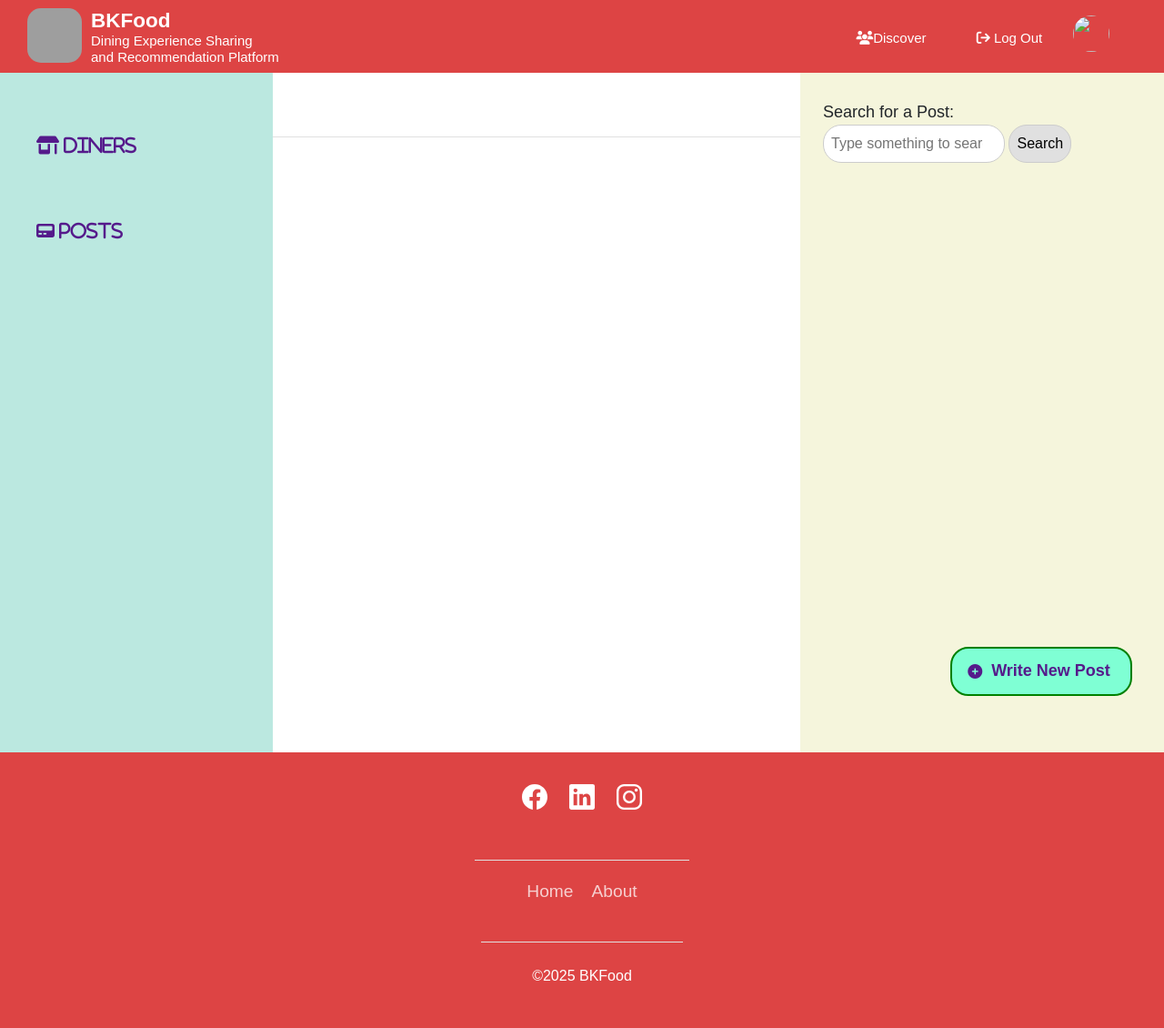
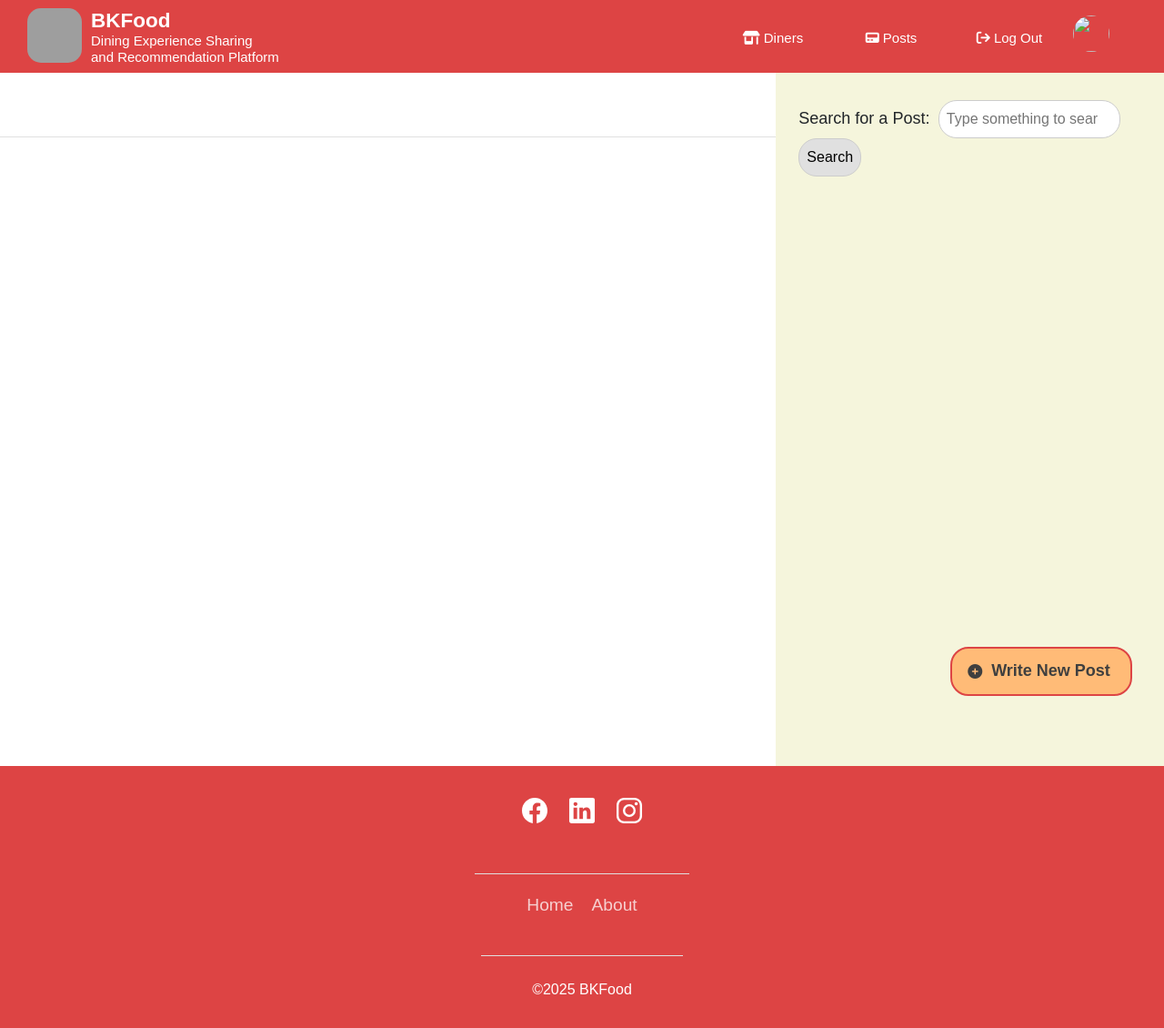
Before and after one commit to bachthetrollface/SoftwareEngineering-BKFood, a Django app: template bkfood/postspage/templates/posts.html in a window 1280 px wide. Shown: the whole page at 91% size. Before the commit the page ends 1078 px from the top, so only its background shows below. Run offline with Django 4.2, Linux system fonts and the light colour scheme; the template is opened without the code that fills it: values that come from a table or form of the project are taken from there, others are empty; data comes from the database, SQL or seed files in the repository; both versions use the stored data as it was after the commit; parts of the project's set-up code (start-up, migrations or seed data) failed here and were passed over; some libraries are stand-ins or nearby versions; grey boxes are pictures that could not be loaded.

Commit message:
moved posts and diners in postspage to header

```diff
--- a/bkfood/postspage/static/css/layout.css
+++ b/bkfood/postspage/static/css/layout.css
@@ -20,135 +20,10 @@ h2 {
     font-weight: bold;
     unicode-bidi: isolate;
 }
-/*-----------------header-----------------*/
-button{
+
+button {
     cursor: pointer;
-  }
-
-  .header{
-    width: 100%;
-    display: flex;
-    height: 80px;
-    margin: 0;
-    flex-direction: row;
-    justify-content: space-between;
-    align-items: center;
-    background-color: #dd4444;
-  }
-  .header .left{
-    width: 400px;
-    margin-left:30px;
-  }
-  .header .left .logo{
-    display: flex;
-  }
-  .header .left .logo img{
-    width: 60px;
-    height: 60px;
-    border-radius: 15px;
-  }
-
-  .header .left .logo .description {
-    margin: auto 0px auto 10px;
-    font-size: 15px;
-  }
-
-  .header .description h2, .header .description p{
-    margin: 0px;
-    line-height: 1.2;
-    font-family: Arial, Helvetica, sans-serif;
-    color: #ffffff
-  }
-
-  .header .center{
-    width: 400px;
-  }
-  .header .center form{
-    display: flex;
-    position: relative;
-    width: 100%;
-  }
-  .header .center input{
-    width: 90%;
-    padding: 10px;
-    border-radius: 10px 0px 0px 10px;
-    font-size: 18px;
-    border-right: none;
-    margin-right: 0px;
-  }
-  .header .center button{
-    font-size: 18px;
-    border-radius: 0px 10px 10px 0px;
-    padding: 0px 15px;
-    background-color: #fff;
-  }
-
-  .header .right{
-    display: flex;
-    margin-right: 50px;
-    justify-content: flex-end;
-    align-items: center;
-  }
-
-  .header .right a{
-    float: left;
-    width: 130px;
-    text-align: center;
-    padding: 14px 10px 10px 0px;
-    font-size: 15px;
-    font-family: Arial, Helvetica, sans-serif;
-    position: relative;
-    color: #ffffff;
 }
-.header .right a:hover {
-    color: #ffbb77;
-    border-radius: 15px;
-}
-  .header .right .subnav{
-    display: none;
-    position: absolute;
-    top: 60px;
-    width: 130px;
-    flex-direction: column;
-    background-color: #f1f1f1;
-    box-shadow: 0px 8px 16px 0px rgba(0, 0, 0, 0.226);
-    z-index: 1;
-  }
-  .header .right .subnav a {
-    /* display: block; */
-    color: rgb(0, 0, 0);
-    width: 100%;
-    padding: 12px 20px;
-    font-size: 15px;
-    font-family: Arial, Helvetica, sans-serif;
-    text-align: left;
-  }
-
-  .header .right .subnav a:hover {
-    background-color: #ddd;
-    border-radius: 0px;
-    /* color: black; */
-  }
-
-
-  /* Change styles for cancel button and signup button on extra small screens */
-  @media screen and (max-width: 300px) {
-    #-box-signup .cancelbtn, #-box-signup .signupbtn {
-    width: 100%;
-  }
-  }
-
-  .header .right .img-user{
-    margin-top: -10px;
-    width: 40px;
-    height: 40px;
-    border-radius: 20px;
-  }
-
-  .header .right .logo-user{
-    display: flex;
-    /* justify-content: center; */
-  }
 
 /* ----------------container--------------- */
 .maincontainer {
--- a/bkfood/postspage/static/css/posts.css
+++ b/bkfood/postspage/static/css/posts.css
@@ -186,7 +186,7 @@ ul {
 
 /* Add product css */
 .add-product:hover{
-    background-color: rgb(91, 175, 147);
+    background-color: #fa5;
 }
 .add-product:active{
     border-color: aliceblue;
@@ -198,10 +198,14 @@ ul {
     text-align: center;
     display: inline;
     font-weight: bold;
+    color: rgb(63, 63, 63);
+}
+.container-add-product i {
+  color:rgb(63, 63, 63);
 }
 .add-product {
-    background-color: aquamarine;
-    border: 2px solid green;
+    background-color: #fb7;
+    border: 2px solid #d44;
     border-radius: 20px;
     text-decoration: none;
     text-align: center;
--- a/bkfood/postspage/templates/layout_postspage.html
+++ b/bkfood/postspage/templates/layout_postspage.html
@@ -7,6 +7,7 @@
         <link href="https://cdn.jsdelivr.net/npm/bootstrap@5.3.2/dist/css/bootstrap.min.css" rel="stylesheet">
         <script src="https://cdn.jsdelivr.net/npm/bootstrap@5.3.2/dist/js/bootstrap.bundle.min.js"></script>
         <link rel="stylesheet" href="{% static 'css/layout.css'%}">
+        <link rel="stylesheet" href="{% static 'css/header.css'%}">
         <link rel="stylesheet" href="{% static 'css/posts.css'%}">
         <link rel="stylesheet" href="{% static 'css/footer.css'%}">
         <link rel="stylesheet" href="{% static 'css/listComment.css'%}">
@@ -30,12 +31,21 @@
         </div>
 
         <div class="right">
-            <div id="-box-nav">
-                <a href="{% url 'postspage:posts' %}" id="community"><i class="fa fa-fw fa-users"></i>Discover</a>
-                <div class="subnav">
-                    <a href="{% url 'postspage:restaurants' %}">Diners</a>
-                    <a href="{% url 'postspage:posts' %}">Posts</a>
-                </div>
+            <div class="setting_icon">
+                <a href="{% url 'postspage:restaurants' %}" class="setting">
+                    <div>
+                    <i class="fa-solid fa-shop"></i>
+                    <span>Diners</span>
+                    </div>
+                </a>
+            </div>
+            <div class="setting_icon">
+                <a href="{% url 'postspage:posts' %}" class="setting">
+                    <div>
+                    <i class="fa-solid fa-pager"></i>
+                    <span>Posts</span>
+                    </div>
+                </a>
             </div>
             <div class="setting_icon">
                 <a href="{% url 'profilepage:logoutPage' %}" class="setting">
@@ -55,11 +65,10 @@
     {% comment %} ---------------------container--------------------- {% endcomment %}
     <div class="maincontainer">
         {% comment %} ----------Sidebar----------- {% endcomment %}
-        <div class="sidebar">
+        {% comment %} <div class="sidebar">
             <a href="{% url 'postspage:restaurants' %}"><i class="fa-solid fa-shop"> Diners</i></a>
             <a href="{% url 'postspage:posts' %}"><i class="fa-solid fa-pager"> Posts</i></a>
-            {% comment %} <a href="{% url 'settingspage:createPost' %}"><i class="fa-solid fa-shop"> Write New Post</i></a> {% endcomment %}
-        </div>
+        </div> {% endcomment %}
 
         {% comment %} ----------content----------- {% endcomment %}
         <div class="content">
```
Also changed, not shown: bkfood/postspage/static/css/header.css (added, +124 -0 lines), bkfood/profilepage/static/postStyle.css (+8 -3 lines), bkfood/settingspage/static/posts/styles.css (+10 -2 lines), bkfood/settingspage/static/product.css (+5 -3 lines), bkfood/db.sqlite3.
